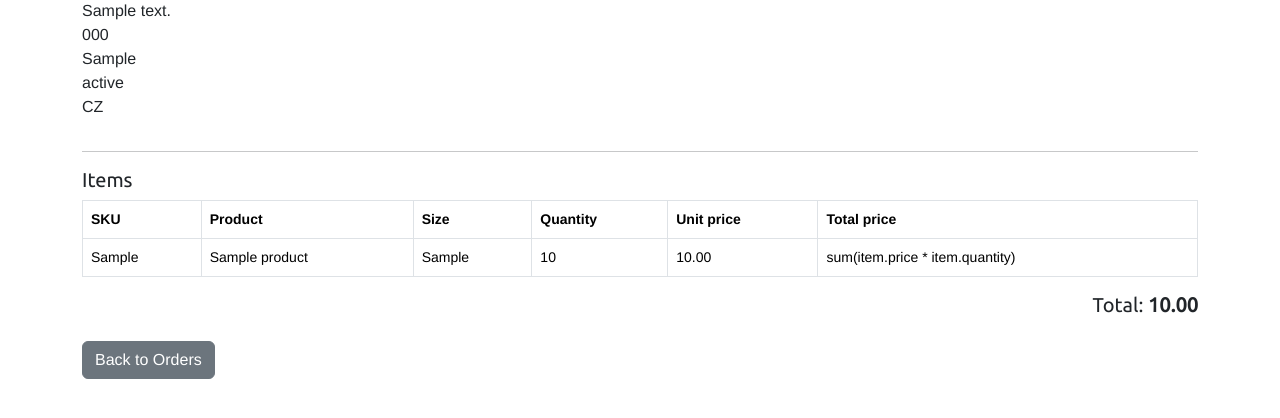
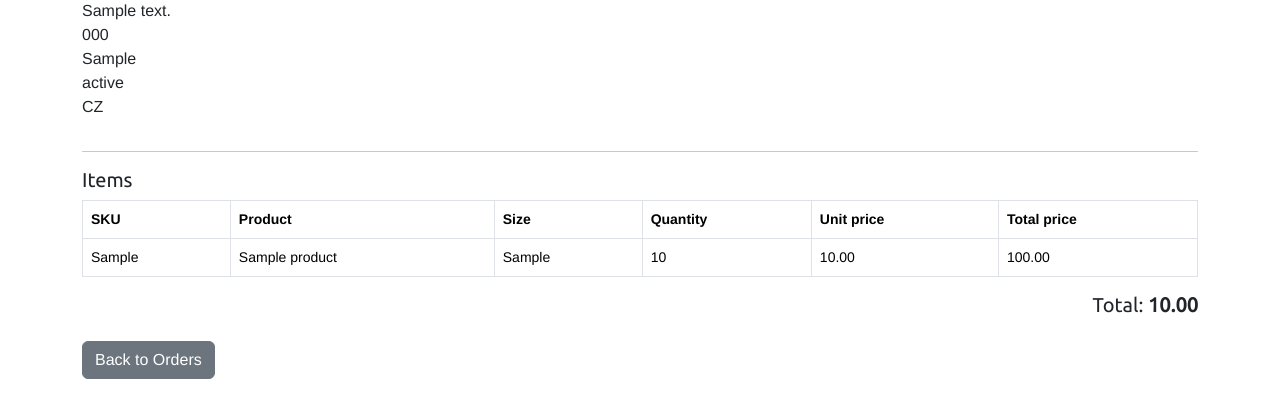
Before and after one commit to patriklundstrom91/little-shop, a Django app: page /orders/orders/1/ in a window 1280 px wide. Shown: the part 317-735 px from the top of the page. Run offline with Django 5.2, Linux system fonts and the light colour scheme; a user stored in the database is signed in; tables that the repository leaves empty hold one stand-in row (values such as "Sample post"); some libraries are stand-ins or nearby versions.

Commit message:
update to order_detail to show total price for each product depending on quantity

```diff
--- a/orders/templates/orders/order_detail.html
+++ b/orders/templates/orders/order_detail.html
@@ -55,7 +55,7 @@
         <td>{{ item.variant.size }}</td>
         <td>{{ item.quantity }}</td>
         <td>{{ item.price }}</td>
-        <td>sum(item.price * item.quantity)</td>
+        <td>{{ item.total_price }}</td>
       </tr>
       {% endfor %}
     </tbody>
```
Also changed, not shown: documentation/checkout stripe error deployed fix.png (added), documentation/checkout stripe error deployed.png (added).
